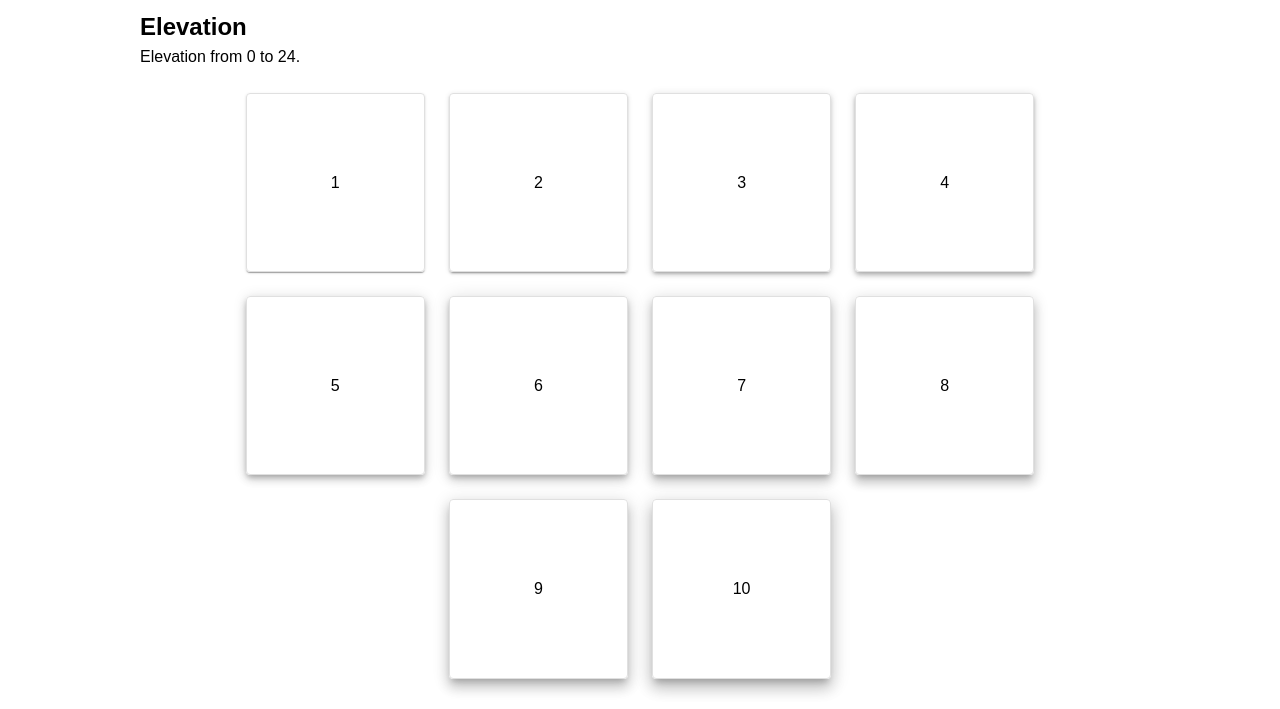
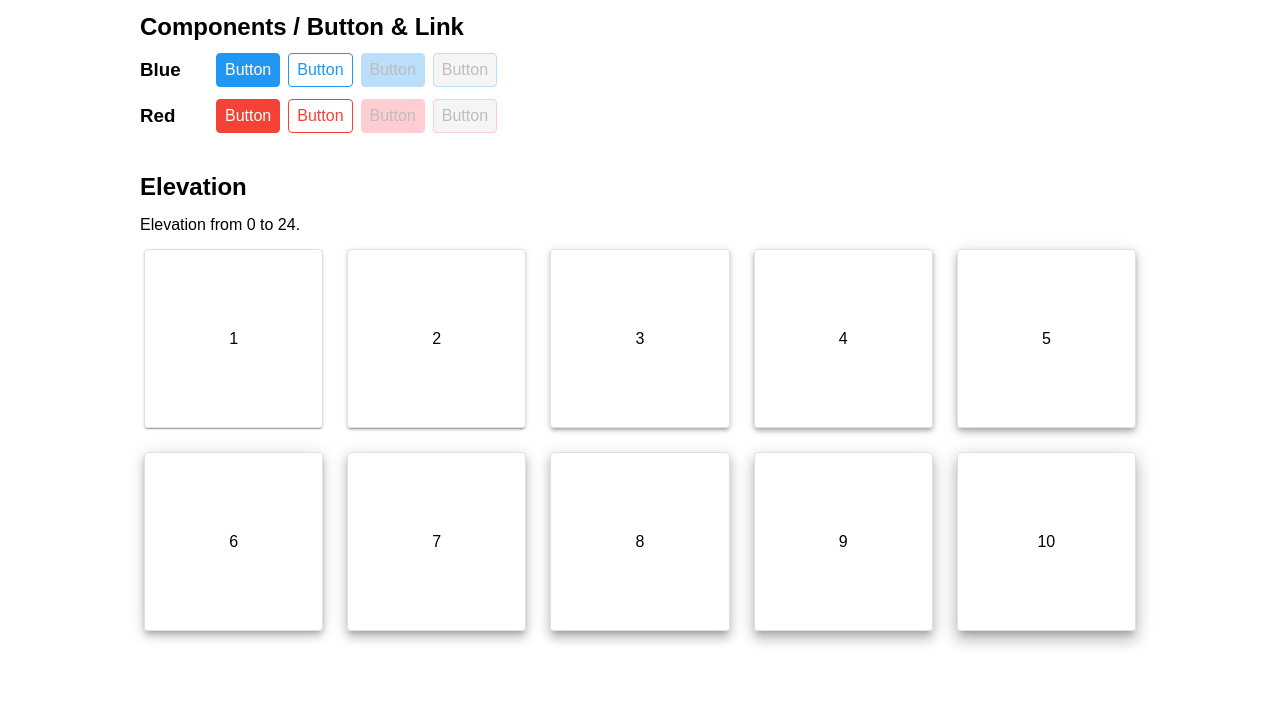
Before and after one commit to blueskyfish/windy, a website: page docs/index.html in a window 1280 px wide. Shown: the part 91-800 px from the top of the page. Drawn offline with Linux system fonts and the light colour scheme.

Commit message:
feat: add component buttons & links

```diff
--- a/docs/index.html
+++ b/docs/index.html
@@ -11,7 +11,8 @@
      Own Style
      */
     body {
-      font-family: Arial, "Helvetica Neue", sans-serif;
+      font-family: var(--wy-font-family);
+      font-size: var(--wy-font-size);
     }
 
     nav {
@@ -35,6 +36,10 @@
       height: 14vw !important;
       width: 14vw !important;
     }
+
+    .postfix {
+      width: 4rem;
+    }
   </style>
 </head>
 <body class="h-100 w-100 scroll-y">
@@ -50,11 +55,45 @@
     <p class="p-3">🚧 Project is under construction</p>
 
     <div class="p-3">
-      <h2>Elevation</h2>
+      <h2 class="mb-2">Components / Button &amp; Link</h2>
+      <div class="content flex align-center mb-3">
+        <h3 class="postfix me-3">Blue</h3>
+        <button class="button blue me-2" type="button">
+          Button
+        </button>
+        <button class="button blue outline me-2" type="button">
+          Button
+        </button>
+        <button class="button blue me-2" type="button" disabled="true">
+          Button
+        </button>
+        <button class="button blue outline me-2" type="button" disabled="true">
+          Button
+        </button>
+      </div>
+      <div class="content flex align-center mb-3">
+        <h3 class="postfix me-3">Red</h3>
+        <button class="button red me-2" type="button">
+          Button
+        </button>
+        <button class="button red outline me-2" type="button">
+          Button
+        </button>
+        <button class="button red me-2" type="button" disabled="true">
+          Button
+        </button>
+        <button class="button red outline me-2" type="button" disabled="true">
+          Button
+        </button>
+      </div>
+    </div>
+
+    <div class="p-3">
+      <h2 class="mb-2">Elevation</h2>
       <div class="content mb-3">
         <p>Elevation from 0 to 24.</p>
       </div>
-      <div class="p-3 flex wrap align-center justify-center gap-6">
+      <div class="flex wrap align-center justify-center gap-6">
         <div class="card flex align-center justify-center elevation-1"><span>1</span></div>
         <div class="card flex align-center justify-center elevation-2"><span>2</span></div>
         <div class="card flex align-center justify-center elevation-3"><span>3</span></div>
--- a/src/styles/_root.scss
+++ b/src/styles/_root.scss
@@ -6,6 +6,9 @@
 @use "variables";
 
 :root {
+  --wy-font-family: Arial, "Helvetica Neue", sans-serif;
+  --wy-font-size: 16px;
+
   /*! Material Color (https://gist.github.com/MrGrigri/9b11ab71117a30a7ecfc85055f203be2) */
   --wy-red: #f44336;
   --wy-red-50: #ffebee;
--- /dev/null
+++ b/src/styles/component/_button.scss
@@ -0,0 +1,104 @@
+/*
+ * Button & Link
+ */
+
+.button, .btn {
+  --wy-button-border-width: 1px;
+  --wy-button-border-style: solid;
+  --wy-button-border-color: var(--wy-grey-300);
+  --wy-button-radius: var(--wy-gap-1);
+  --wy-button-bg-color: var(--wy-grey-300);
+  --wy-button-text-color: var(--wy-black);
+  --wy-button-font-size: var(--wy-font-size);
+  --wy-button-y-gap: var(--wy-gap-1);
+  --wy-button-x-gap: var(--wy-gap-2);
+  --wy-button-active-bg-color: var(--wy-grey-400);
+  --wy-button-active-border-color: var(--wy-grey-400);
+  --wy-button-active-text-color: var(--wy-black);
+  --wy-button-focus-bg-color: var(--wy-grey-400);
+  --wy-button-focus-border-color: var(--wy-grey-400);
+  --wy-button-focus-text-color: var(--wy-black);
+  --wy-button-disabled-bg-color: var(--wy-grey-50);
+  --wy-button-disabled-border-color: var(--wy-grey-100);
+  --wy-button-disabled-text-color: var(--wy-grey-300);
+
+  border: var(--wy-button-border-width) var(--wy-button-border-style) var(--wy-button-border-color);
+  border-radius: var(--wy-button-radius);
+  background: var(--wy-button-bg-color);
+  color: var(--wy-button-text-color);
+  cursor: pointer;
+  font-size: var(--wy-button-font-size);
+  padding: var(--wy-button-y-gap) var(--wy-button-x-gap);
+
+  &:active {
+    background: var(--wy-button-active-bg-color);
+    border-color: var(--wy-button-active-border-color);
+    color: var(--wy-button-active-text-color);
+  }
+
+  &:focus, &:hover {
+    background: var(--wy-button-focus-bg-color);
+    border-color: var(--wy-button-focus-border-color);
+    color: var(--wy-button-focus-text-color);
+  }
+
+  &[disabled="true"] {
+    background: var(--wy-button-disabled-bg-color);
+    border-color: var(--wy-button-disabled-border-color);
+    color: var(--wy-button-disabled-text-color);
+    cursor: not-allowed;
+  }
+}
+
+.button, .btn {
+  &.blue {
+    --wy-button-border-color: var(--wy-blue);
+    --wy-button-bg-color: var(--wy-blue);
+    --wy-button-text-color: var(--wy-white);
+    --wy-button-active-bg-color: var(--wy-blue-600);
+    --wy-button-active-border-color: var(--wy-blue-600);
+    --wy-button-active-text-color: var(--wy-white);
+    --wy-button-focus-bg-color: var(--wy-blue-700);
+    --wy-button-focus-border-color: var(--wy-blue-700);
+    --wy-button-focus-text-color: var(--wy-white);
+    --wy-button-disabled-bg-color: var(--wy-blue-100);
+    --wy-button-disabled-border-color: var(--wy-blue-100);
+    --wy-button-disabled-text-color: var(--wy-grey-400);
+    &.outline {
+      --wy-button-bg-color: var(--wy-white);
+      --wy-button-text-color: var(--wy-blue);
+      --wy-button-active-bg-color: var(--wy-blue-200);
+      --wy-button-focus-bg-color: var(--wy-blue-200);
+      --wy-button-focus-border-color: var(--wy-blue-200);
+      --wy-button-disabled-bg-color: var(--wy-grey-100);
+      --wy-button-disabled-text-color: var(--wy-grey-400);
+    }
+  }
+  &.red {
+    --wy-button-border-color: var(--wy-red);
+    --wy-button-bg-color: var(--wy-red);
+    --wy-button-text-color: var(--wy-white);
+    --wy-button-active-bg-color: var(--wy-red-700);
+    --wy-button-active-border-color: var(--wy-red-700);
+    --wy-button-active-text-color: var(--wy-white);
+    --wy-button-focus-bg-color: var(--wy-red-700);
+    --wy-button-focus-border-color: var(--wy-red-700);
+    --wy-button-focus-text-color: var(--wy-white);
+    --wy-button-disabled-bg-color: var(--wy-red-100);
+    --wy-button-disabled-border-color: var(--wy-red-100);
+    --wy-button-disabled-text-color: var(--wy-grey-400);
+    &.outline {
+      --wy-button-bg-color: var(--wy-white);
+      --wy-button-text-color: var(--wy-red);
+      --wy-button-active-bg-color: var(--wy-red-200);
+      --wy-button-focus-bg-color: var(--wy-red-200);
+      --wy-button-focus-border-color: var(--wy-red-200);
+      --wy-button-disabled-bg-color: var(--wy-grey-100);
+      --wy-button-disabled-text-color: var(--wy-grey-400);
+    }
+
+  }
+  &.green {
+
+  }
+}
--- /dev/null
+++ b/src/styles/component/_index.scss
@@ -0,0 +1,5 @@
+/*
+ * Component
+ */
+
+@use "button";
--- a/src/styles/windy.scss
+++ b/src/styles/windy.scss
@@ -42,3 +42,7 @@
 
 /*! Elevation */
 @use "evelvation";
+
+
+/*! Components */
+@use "component";
```
Also changed, not shown: layout.md (added, +113 -0 lines), docs/windy.css, 1 other file.
